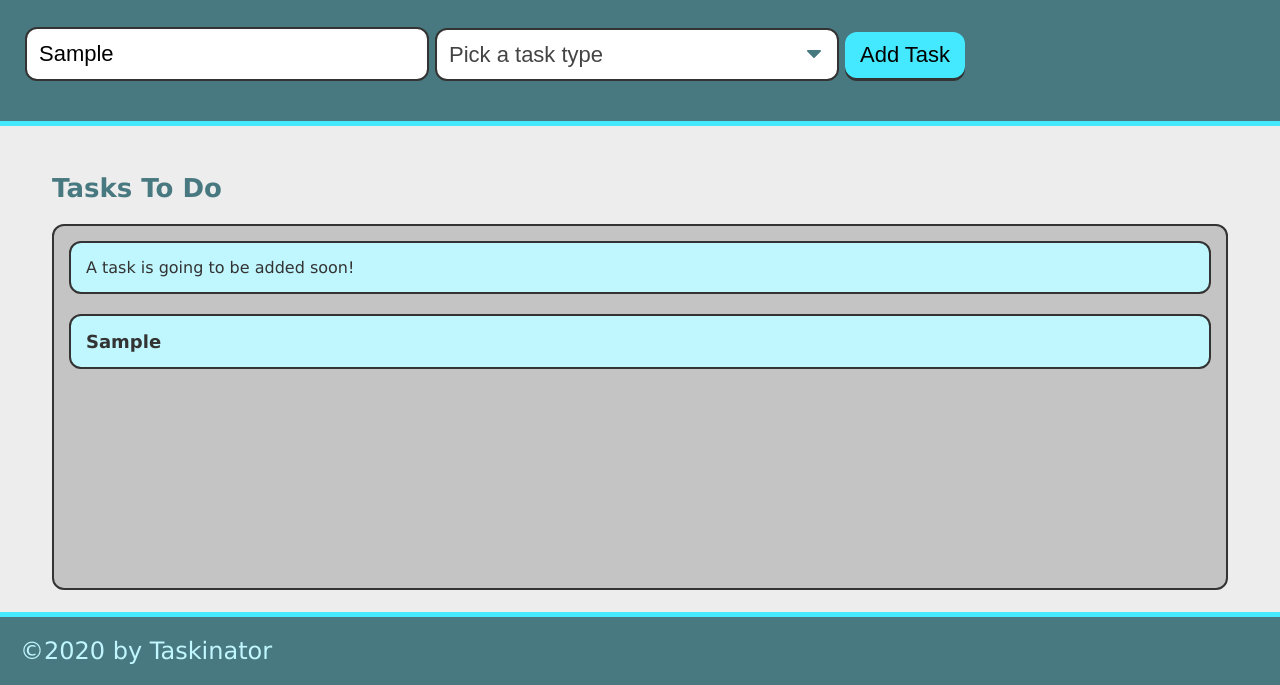
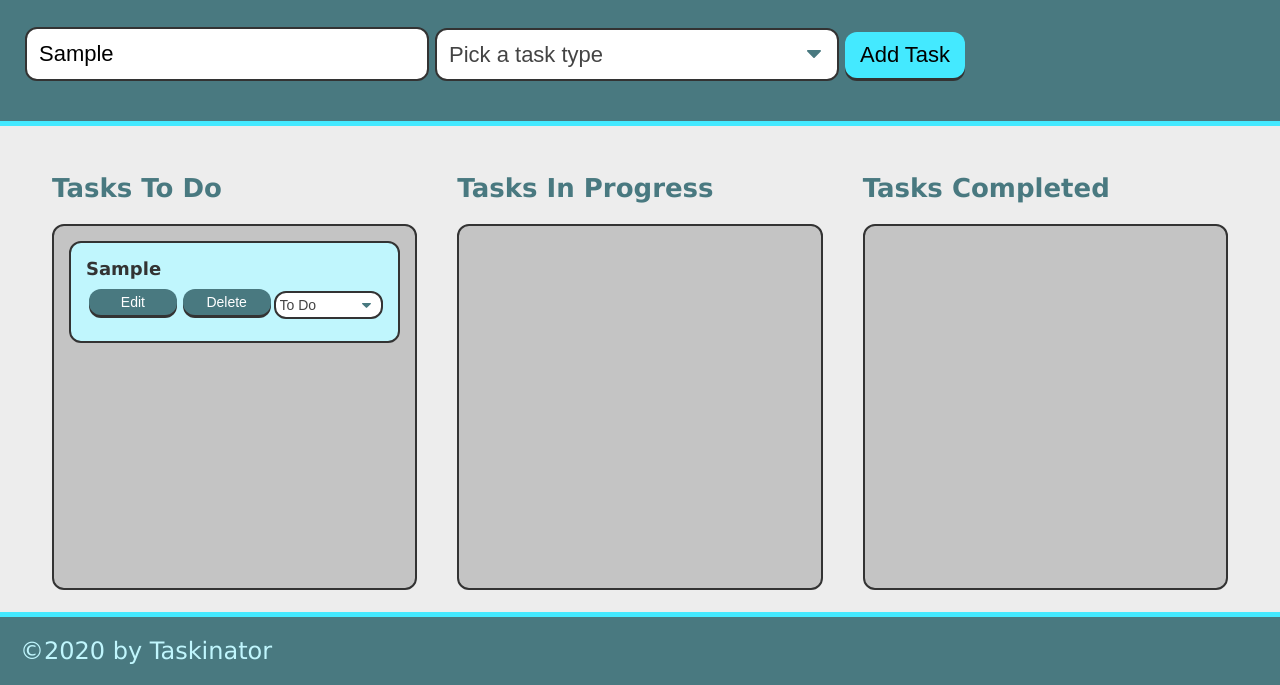
Before and after one commit to Azurene/taskinator, a plain HTML site: page index.html in a window 1280 px wide. Both pictures are taken after typing "Sample" into the empty fields and a click on the button "Add Task". Shown: the part 115-800 px from the top of the page. Drawn offline with Linux system fonts and the light colour scheme.

Commit message:
added dropdown options to tasks

```diff
--- a/assets/js/script.js
+++ b/assets/js/script.js
@@ -1,5 +1,7 @@
 var formEl = document.querySelector("#task-form");
 var tasksToDoEl = document.querySelector("#tasks-to-do");
+var taskIdCounter = 0;
+
 
 var taskFormHandler = function(event) {
 
@@ -23,6 +25,9 @@ var createTaskEl = function(taskDataObj) {
      var listItemEl = document.createElement("li");
      listItemEl.className = "task-item";
 
+    // add task id as a custom attribute
+    listItemEl.setAttribute("data-task-id", taskIdCounter);
+
      // create div to hold task info and add to list item
      var taskInfoEl = document.createElement("div");
      // give it a class name
@@ -31,8 +36,57 @@ var createTaskEl = function(taskDataObj) {
      taskInfoEl.innerHTML = "<h3 class='task-name'>" + taskDataObj.name + "</h3><span class='task-type'>" + taskDataObj.type + "</span>";
      listItemEl.appendChild(taskInfoEl);
 
+     var taskActionsEl = createTaskActions(taskIdCounter);
+     listItemEl.appendChild(taskActionsEl);
+     tasksToDoEl.appendChild(listItemEl);
+
      // add entire list item to list
      tasksToDoEl.appendChild(listItemEl);
+
+    //  increase task counter for next unique id
+    taskIdCounter++;
+};
+
+var createTaskActions = function(taskId) {
+    var actionContainerEl = document.createElement("div");
+    actionContainerEl.className = "task-actions";
+
+    // create edit button
+    var editButtonEl = document.createElement("button");
+    editButtonEl.textContent = "Edit";
+    editButtonEl.className = "btn edit-btn";
+    editButtonEl.setAttribute("data-task-id", taskId);
+
+    actionContainerEl.appendChild(editButtonEl);
+
+    // create delete button
+    var deleteButtonEl = document.createElement("button");
+    deleteButtonEl.textContent = "Delete";
+    deleteButtonEl.className = "btn delete-btn";
+    deleteButtonEl.setAttribute("data-task-id", taskId);
+
+    actionContainerEl.appendChild(deleteButtonEl);
+
+    var statusSelectEl = document.createElement("select");
+    statusSelectEl.className = "select-status";
+    statusSelectEl.setAttribute("name", "status-change");
+    statusSelectEl.setAttribute("data-task-id", taskId);
+
+    var statusChoices = ["To Do", "In Progress", "Completed"];
+
+    for (var i = 0; i < statusChoices.length; i++) {
+        // create option element
+        var statusOptionEl = document.createElement("option");
+        statusOptionEl.textContent = statusChoices [i];
+        statusOptionEl.setAttribute("value", statusChoices[i]);
+
+        // append to select
+        statusSelectEl.appendChild(statusOptionEl);
+    }
+
+    actionContainerEl.appendChild(statusSelectEl);
+
+    return actionContainerEl;
 };
 
 formEl.addEventListener("submit", taskFormHandler);
--- a/index.html
+++ b/index.html
@@ -35,8 +35,19 @@
         <section class="task-list-wrapper">
             <h2 class="list-title">Tasks To Do</h2>
             <ul class="task-list" id="tasks-to-do">
-                <li class="task-item">A task is going to be added soon!</li>
             </ul>
+        </section>
+
+        <!-- Tasks In Progress -->
+        <section class="task-list-wrapper">
+            <h2 class="list-title">Tasks In Progress</h2>
+            <ul class="task-list" id="tasks-inprogress"></ul>
+        </section>
+
+        <!-- Tasks Completed -->
+        <section class="task-list-wrapper">
+            <h2 class="list-title">Tasks Completed</h2>
+            <ul class="task-list" id="tasks-completed"></ul>
         </section>
     </main>
 <script src="./assets/js/script.js"></script>
```
